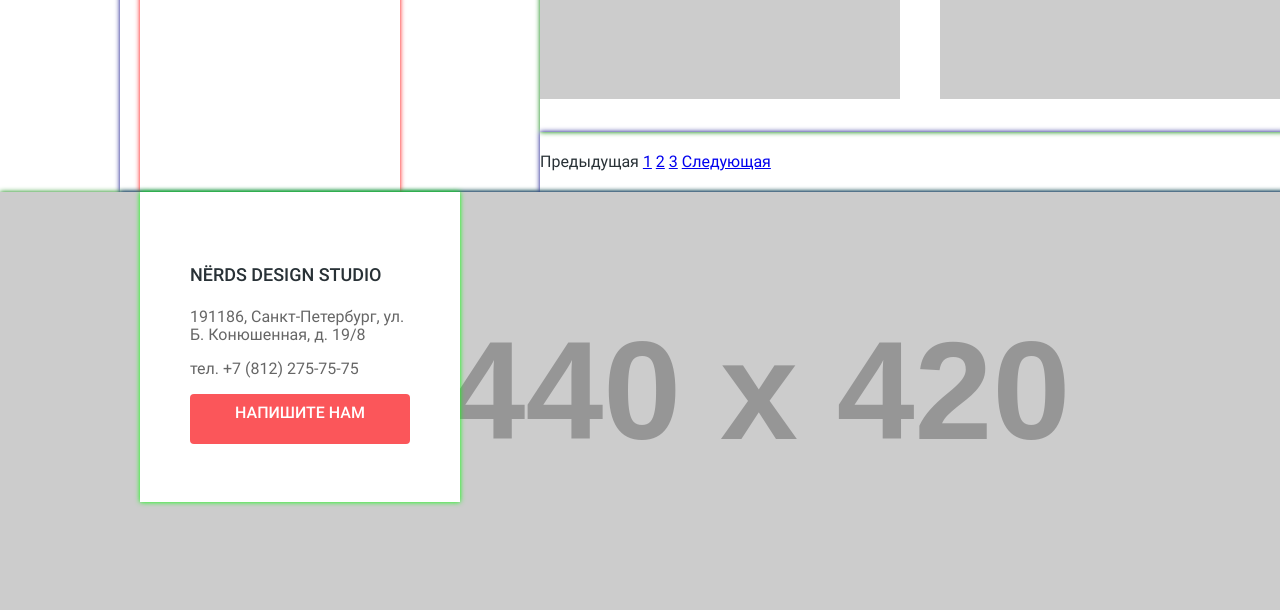
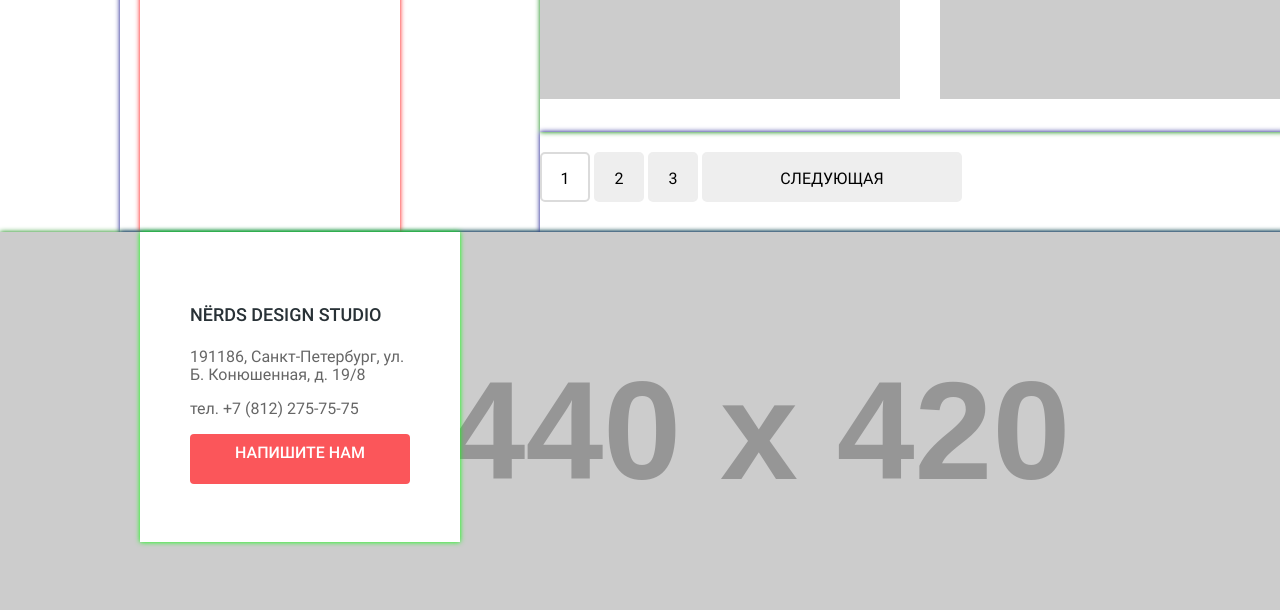
Before and after one commit to cybersunt/367171-nerds, a website: page source/catalog.html in a window 1280 px wide. Shown: the part 2060-2670 px from the top of the page. Drawn offline with nearby package versions, Linux system fonts and the light colour scheme; files that its build step writes are made by us from their sources; placeholder pictures from the web are drawn by us; files whose address does not match are found by name.

Commit message:
Add basic styles for pagination

```diff
--- a/source/css/base/scaffolding.css
+++ b/source/css/base/scaffolding.css
@@ -1,6 +1,7 @@
 html {
   box-sizing: border-box;
 }
+
 *, *:before, *:after {
   box-sizing: inherit;
 }
--- a/source/css/styles/page.css
+++ b/source/css/styles/page.css
@@ -22,7 +22,7 @@
   justify-content: center;
 }
 
-.page__name {41
+.page__name {
   width: 100%;
   height: 240px;
   background-color: #eeeeee;
--- a/source/css/styles/pagination.css
+++ b/source/css/styles/pagination.css
@@ -1,7 +1,47 @@
 .pagination {
   width: 100%;
   padding-top: 20px;
-  height: 60px;
+  height: 100px;
 
   box-shadow: 0 0 5px navy;
 }
+
+.pagination__item {
+  text-decoration: none;
+  text-align: center;
+  vertical-align: middle;
+  display: inline-block;
+  color: #000000;
+  background-color: #eeeeee;
+  border: 2px solid #eeeeee;
+  border-radius: 5px;
+  width: 50px;
+  height: 50px;
+  line-height: 50px;
+}
+
+.pagination__item:hover,
+.pagination__item:focus {
+  background-color: #dfdfdf;
+}
+
+.pagination__item:active {
+  background-color: #d5d5d5;
+  border-top: 2px solid #bfbfbf;
+  color: rgba(0, 0, 0, 0.3);
+}
+
+.pagination__item--current {
+  background-color: transparent;
+  border-color: #dbdbdb;
+}
+
+.pagination__item--prev,
+.pagination__item--next {
+  width: 260px;
+  text-transform: uppercase;
+}
+
+.pagination__item--prev {
+  display: none;
+}
```
